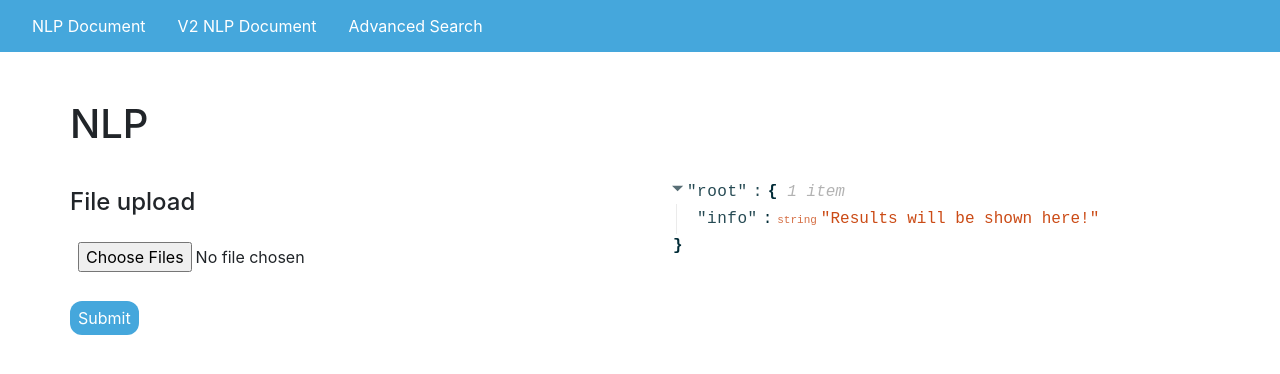
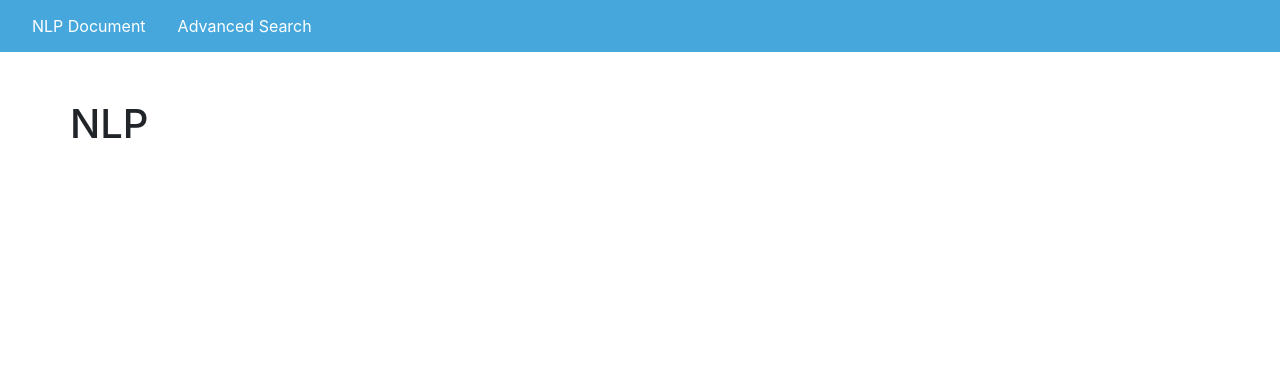
Before and after one commit to larusba/nlp-frontend, a React (Create React App) app: page /v2 in a window 1280 px wide. Shown: the top 374 px of the page. Built offline with nearby package versions, Linux system fonts and the light colour scheme.

Commit message:
endpoint adaptation

```diff
--- a/src/App.js
+++ b/src/App.js
@@ -6,7 +6,6 @@ import { Container, Row} from "react-bootstrap";
 import React from "react";
 import {Switch, BrowserRouter, Route, Link} from "react-router-dom";
 import AdvancedSearchContainer from "./container/AdvancedSearchContainer";
-import V2_NLPContainer from "./container/V2_NLPContainer";
 
 function App() {
   return (
@@ -17,9 +16,6 @@ function App() {
                           <ul className='mb-3 pl-3'>
                               <li>
                                   <Link to="/">NLP Document</Link>
-                              </li>
-                              <li>
-                                  <Link to="/v2">V2 NLP Document</Link>
                               </li>
                               <li>
                                   <Link to="/advanced-search">Advanced Search</Link>
@@ -33,7 +29,6 @@ function App() {
                       </Container>
                       <Switch>
                           <Route exact path="/" component={NLPContainer} />
-                          <Route exact path="/v2" component={V2_NLPContainer} />
                           <Route path="/advanced-search" component={AdvancedSearchContainer}/>
                       </Switch>
                   </div>
--- a/src/container/NLPContainer.tsx
+++ b/src/container/NLPContainer.tsx
@@ -16,7 +16,7 @@ class NLPContainer extends React.Component<any, any> {
     sendRequest(formData: FormikValues, fileBase64?: string) {
         let promise: Promise<string>;
 
-        if (fileBase64 && formData['searchType']) {
+        if (fileBase64) {
             promise = nlpService.getNerByFile(fileBase64.substr(fileBase64.indexOf(",") + 1));
         } else if (formData['text']) {
             promise = nlpService.getNerByText(formData['text']);
--- a/src/container/V2_NLPContainer.tsx
+++ /dev/null
@@ -1,53 +0,0 @@
-import React from 'react';
-import {FormikValues} from "formik";
-import {Col, Container, Row} from "react-bootstrap";
-import {nlpService} from "../service/NlpService";
-import JsonView from "../view/JsonView";
-import FileSubmitForm from "../form/input/FileSubmitForm";
-
-class V2_NLPContainer extends React.Component<any, any> {
-    constructor(props) {
-        super(props);
-        this.state = {response: {info: "Results will be shown here!"} }
-        this.sendRequest = this.sendRequest.bind(this);
-    }
-
-    sendRequest(formData: FormikValues, fileBase64?: string) {
-        let promise: Promise<string>;
-
-        if (fileBase64 && formData['searchType']) {
-            promise = nlpService.V2_getNerByFile(fileBase64.substr(fileBase64.indexOf(",") + 1));
-        } else {
-            this.setState({response: JSON.parse("One or more Form values are not populated")})
-            promise = new Promise<string>(resolve => "One or more Form values are not populated");
-        }
-
-        promise.then(
-            (result: string) => {
-                console.log('result: ', JSON.parse(result));
-                this.setState({response: JSON.parse(result)})
-            },
-            (error) => {
-                console.log("error", error);
-            }
-        );
-
-    }
-
-    render() {
-        return (
-            <Container>
-                <Row>
-                    <Col>
-                        <FileSubmitForm onSubmit={this.sendRequest} buttonText={'Submit'}/>
-                    </Col>
-                    <Col>
-                        <JsonView jsonText={this.state.response}/>
-                    </Col>
-                </Row>
-            </Container>
-        )
-    }
-}
-
-export default V2_NLPContainer;
--- a/src/form/input/FileSubmitForm.tsx
+++ b/src/form/input/FileSubmitForm.tsx
@@ -23,7 +23,7 @@ class FileSubmitForm extends React.Component<any, any> {
         return (
             <Fragment>
                 <Formik
-                    initialValues={{ searchType: "SENTENZA"  }}
+                    initialValues={{ }}
                     onSubmit={(values) => this.props.onSubmit(values, this.state.file['base64'], this.state.file['name'])}
                 >
                     <Form>
@@ -36,14 +36,6 @@ class FileSubmitForm extends React.Component<any, any> {
                                 multiple={ true }
                                 onDone={ this.getFiles.bind(this) } />
                         </Row>
-
-                        {/*<Row className='mt-1'>
-                            <Field name="searchType" as="select">
-                                <option value="SENTENZA">SENTENZA</option>
-                                <option value="VISURA">VISURA</option>
-                                <option value="SENTENZA_CONDANNA">SENTENZA_CONDANNA</option>
-                            </Field>
-                        </Row>*/}
                         <Row className='mt-3 mb-2'>
                             <button type="submit" disabled={!this.state.fileReady}>{this.props.buttonText}</button>
                         </Row>
--- a/src/form/input/TextAreaForm.tsx
+++ b/src/form/input/TextAreaForm.tsx
@@ -18,12 +18,6 @@ class TextAreaForm extends React.Component<any, any> {
                         <Row className='mt-2'>
                             <Field name="text" as="textarea" type="textarea" className='mr-2' rows="4" cols="60" />
                         </Row>
-                        {/*<Row className='mt-2'>
-                            <Field name="searchType" as="select">
-                                <option value="SENTENZA">SENTENZA</option>
-                                <option value="VISURA">VISURA</option>
-                            </Field>
-                        </Row>*/}
                         <Row className='mt-2 mb-2'>
                             <button type="submit">Submit</button>
                         </Row>
--- a/src/service/NlpService.tsx
+++ b/src/service/NlpService.tsx
@@ -2,7 +2,6 @@
 interface NlpService {
     getNerByText: (text: string) => Promise<any>;
     getNerByFile: (file: any) => Promise<any>;
-    V2_getNerByFile: (file: any) => Promise<any>;
     findDocsByText: (text: string, pageNumber: number, results: number) => Promise<any>;
     saveDocInElastic: (fileName: string, fileContent: any) => Promise<any>
 }
@@ -14,11 +13,6 @@ const getNerByText = (text: string): Promise<any> => {
 
 const getNerByFile = (file: any): Promise<any> => {
     const url = "http://localhost:8080/ner-by-document";
-    return fetch(url, {headers : {'Content-Type' : 'application/json'}, method : "POST", body: JSON.stringify(file)}).then(res => res.text())
-}
-
-const V2_getNerByFile = (file: any): Promise<any> => {
-    const url = "http://localhost:8080/v2/ner-by-document";
     return fetch(url, {headers : {'Content-Type' : 'application/json'}, method : "POST", body: JSON.stringify(file)}).then(res => res.text())
 }
 
@@ -41,7 +35,6 @@ const findDocsByText = (text: string, pageNumber: number, results: number): Prom
 export const nlpService: NlpService = {
     getNerByText: getNerByText,
     getNerByFile: getNerByFile,
-    V2_getNerByFile: V2_getNerByFile,
     findDocsByText: findDocsByText,
     saveDocInElastic: saveDocInElastic
 }
```
Also changed, not shown: 1 other file (tests, documents, lock files or other folders).
